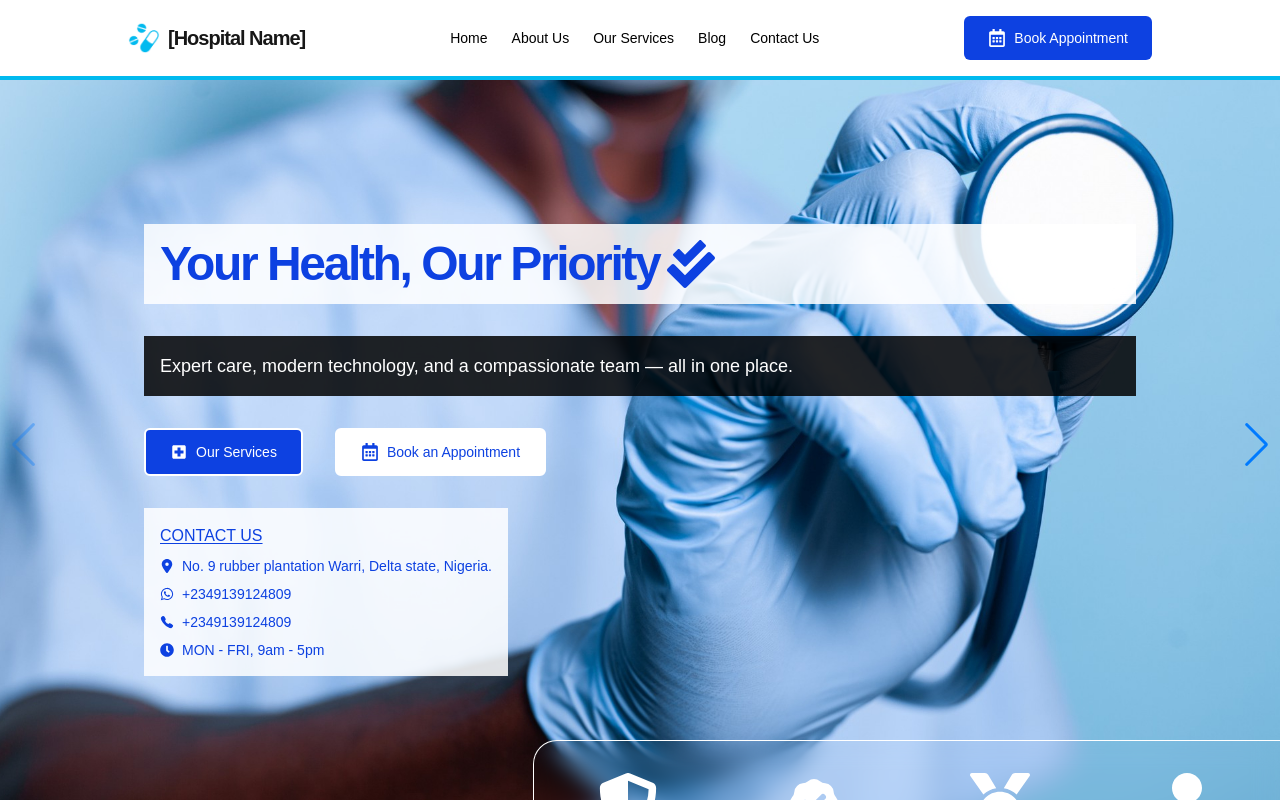
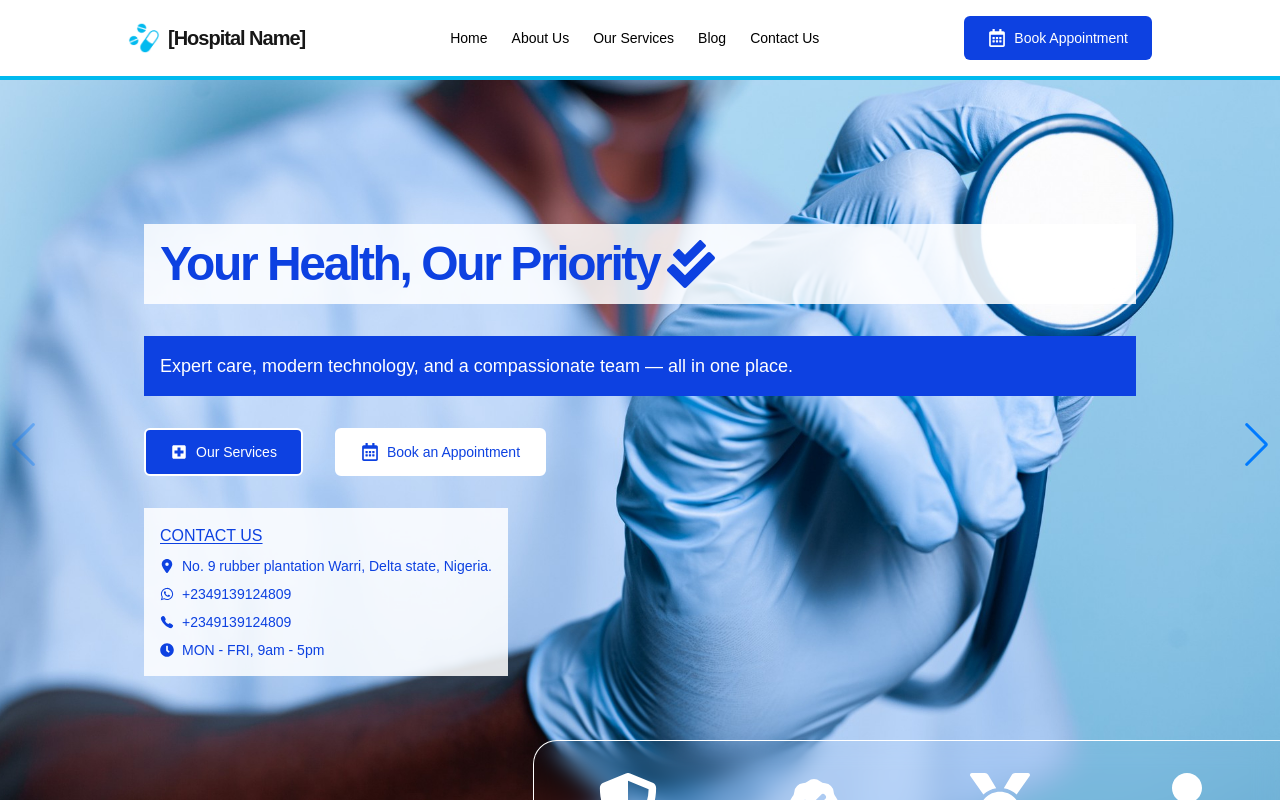
Before and after one commit to Opubor/bacruse, a Next.js app: page / in a window 1280 px wide. Shown: the top 800 px of the page. Built offline with nearby package versions, Linux system fonts and the light colour scheme.

Commit message:
expert care change

```diff
--- a/components/HeaderSwiper.tsx
+++ b/components/HeaderSwiper.tsx
@@ -42,7 +42,7 @@ function HeaderSwiper() {
               <h1 className="text-darkblue bg-white/85 p-2 lg:p-4 text-2xl lg:text-5xl font-bold w-full tracking-tighter flex justify-start items-center gap-2">
                 Your Health, Our Priority <FaCheckDouble />
               </h1>
-              <p className="text-sm lg:text-lg my-8 bg-black/85 text-white p-2 lg:p-4 w-full">
+              <p className="text-sm lg:text-lg my-8 bg-darkblue text-white p-2 lg:p-4 w-full">
                 Expert care, modern technology, and a compassionate team — all
                 in one place.
               </p>
@@ -123,7 +123,7 @@ function HeaderSwiper() {
               <h1 className="text-darkblue bg-white/85 p-2 lg:p-4 text-2xl lg:text-5xl font-bold w-full tracking-tighter">
                 Your Health, Our Priority
               </h1>
-              <p className="text-sm lg:text-lg my-8 bg-black/85 text-white p-2 lg:p-4 w-full">
+              <p className="text-sm lg:text-lg my-8 bg-darkblue text-white p-2 lg:p-4 w-full">
                 Expert care, modern technology, and a compassionate team — all
                 in one place.
               </p>
@@ -204,7 +204,7 @@ function HeaderSwiper() {
               <h1 className="text-darkblue bg-white/85 p-2 lg:p-4 text-2xl lg:text-5xl font-bold w-full tracking-tighter">
                 Your Health, Our Priority
               </h1>
-              <p className="text-sm lg:text-lg my-8 bg-black/85 text-white p-2 lg:p-4 w-full">
+              <p className="text-sm lg:text-lg my-8 bg-darkblue text-white p-2 lg:p-4 w-full">
                 Expert care, modern technology, and a compassionate team — all
                 in one place.
               </p>
```
